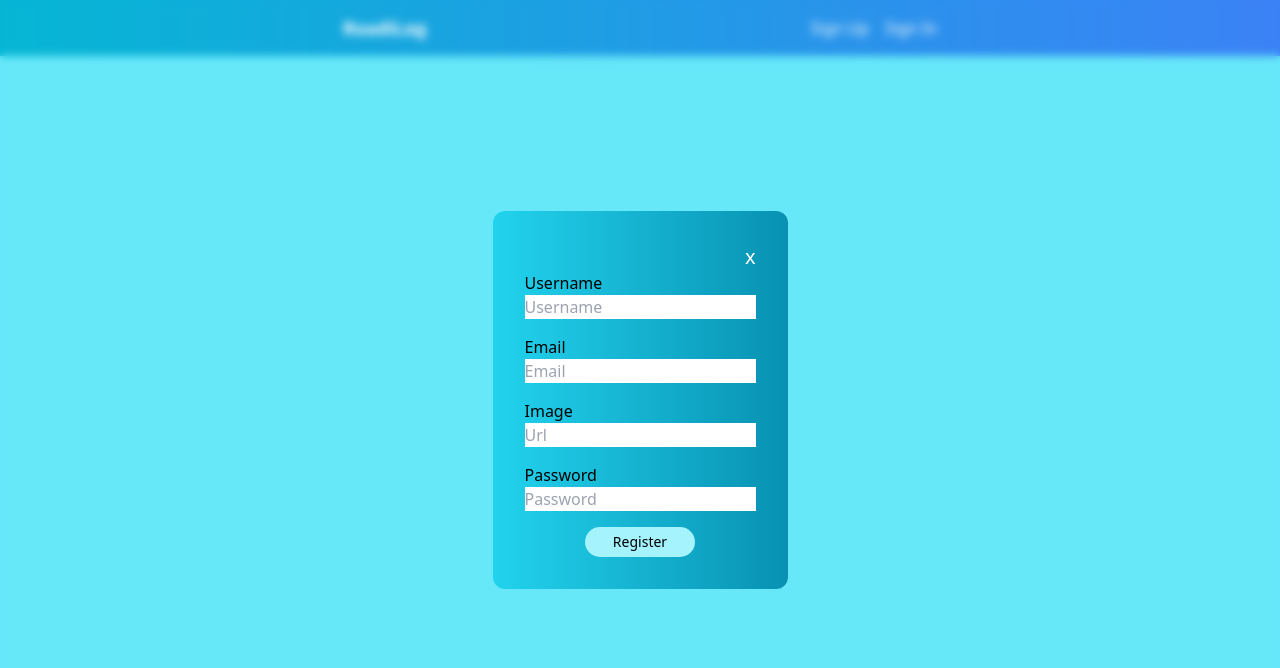
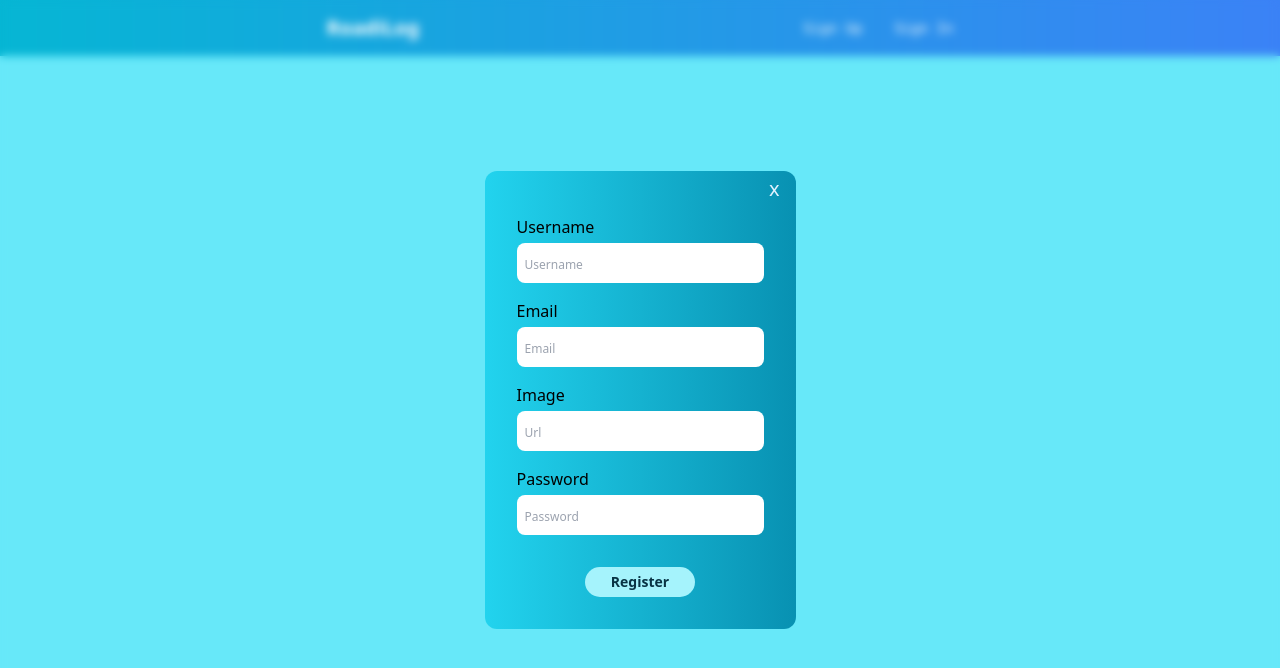
Before and after one commit to stonasss/RoadiLog, a React (Vite) app: page / in a window 1280 px wide. Both pictures are taken after a click on the button "Sign Up". Shown: the top 668 px of the page. Built offline with nearby package versions, Linux system fonts and the light colour scheme.

Commit message:
patch: alterations to css

```diff
--- a/src/components/LoginModal.tsx
+++ b/src/components/LoginModal.tsx
@@ -36,16 +36,17 @@ export default function LoginModal({ LoginShown, onClose }: LoginInfo) {
     return (
         <div className="fixed inset-0 bg-opacity-20 backdrop-blur-sm flex justify-center items-center">
             <div className="flex flex-col bg-gradient-to-r from-cyan-400 to-cyan-600 p-8 rounded-xl">
-                <div className="close text-white text-xl flex justify-end hover:cursor-pointer" onClick={() => onClose()}>
-                    x
+                <div className="close relative bottom-7 left-4 text-white text-xl flex justify-end hover:cursor-pointer" onClick={() => onClose()}>
+                    <p className="absolute text-sky-100">x</p>
                 </div>
 
                 <form onSubmit={userLogin} className="flex flex-col justify-center items-center">
-                    <div className="flex flex-col">
-                        <label htmlFor='email'>Email</label>
+                    <div className="flex flex-col mt-3">
+                        <label className="text-base mb-1" htmlFor='email'>Email</label>
                         <input
                             type="text"
                             id="email"
+                            className="rounded-lg p-2 placeholder:text-xs"
                             placeholder="Email"
                             value={email}
                             onChange={e => setEmail(e.target.value)}
@@ -53,10 +54,11 @@ export default function LoginModal({ LoginShown, onClose }: LoginInfo) {
                     </div>
 
                     <div className="flex flex-col my-4">
-                        <label htmlFor='password'>Password</label>
+                        <label className="text-base mb-1" htmlFor='password'>Password</label>
                         <input
                             type="password"
                             id="password"
+                            className="rounded-lg p-2 placeholder:text-xs"
                             placeholder="Password"
                             value={password}
                             onChange={e => setPassword(e.target.value)}
@@ -66,7 +68,7 @@ export default function LoginModal({ LoginShown, onClose }: LoginInfo) {
                     <div>
                         <button
                             type="submit"
-                            className="rounded-full bg-cyan-200 w-[110px] h-[30px] text-sm"
+                            className="rounded-full mt-4 font-bold bg-cyan-200 w-[110px] h-[30px] text-sm"
                         >Login</button>
                     </div>
                 </form>
--- a/src/components/MainPageHeader.tsx
+++ b/src/components/MainPageHeader.tsx
@@ -10,10 +10,10 @@ export default function MainPageHeader({ EnableRegister, EnableLogin, SwitchLogO
     return (
             <div className="header fixed bg-gradient-to-r from-cyan-500 to-blue-500 w-screen h-14 flex">
                 <div className="flex mx-auto space-x-96 items-center">
-                    <h1 className="title font-sans font-bold text-white text-lg">RoadiLog</h1>
+                    <h1 className="title font-sans font-bold text-white text-xl">RoadiLog</h1>
             {!SwitchLogOut ? (
                 <>
-                    <div className="container font-sans flex space-x-4 text-base text-slate-50">
+                    <div className="container font-mono flex space-x-8 text-sm text-slate-50">
 
                         <button
                             className="register hover:text-slate-400 hover:cursor-pointer"
--- a/src/components/RegisterModal.tsx
+++ b/src/components/RegisterModal.tsx
@@ -36,17 +36,18 @@ export default function RegisterModal({ RegisterShown, onClose }: RegisterInfo)
         <div className="fixed inset-0 bg-opacity-20 backdrop-blur-sm flex justify-center items-center">
 
             <div className="flex flex-col bg-gradient-to-r from-cyan-400 to-cyan-600 p-8 rounded-xl">
-                <div className="close text-white text-xl flex justify-end hover:cursor-pointer" onClick={() => onClose()}>
-                    x
+                <div className="close relative bottom-7 left-4 text-xl flex justify-end hover:cursor-pointer" onClick={() => onClose()}>
+                    <p className="absolute text-sky-100">x</p>
                 </div>
 
                 <form onSubmit={userRegister} className="flex flex-col justify-center items-center">
 
-                    <div className="flex flex-col">
-                        <label htmlFor='name'>Username</label>
+                    <div className="flex flex-col mt-3">
+                        <label className="text-base mb-1" htmlFor='name'>Username</label>
                         <input
                             type="text"
                             id="name"
+                            className="rounded-lg p-2 placeholder:text-xs"
                             placeholder="Username"
                             value={name}
                             onChange={e => setName(e.target.value)}
@@ -54,10 +55,11 @@ export default function RegisterModal({ RegisterShown, onClose }: RegisterInfo)
                     </div>
 
                     <div className="flex flex-col my-4">
-                        <label htmlFor='email'>Email</label>
+                        <label className="text-base mb-1" htmlFor='email'>Email</label>
                         <input
                             type="text"
                             id="email"
+                            className="rounded-lg p-2 placeholder:text-xs"
                             placeholder="Email"
                             value={email}
                             onChange={e => setEmail(e.target.value)}
@@ -65,20 +67,22 @@ export default function RegisterModal({ RegisterShown, onClose }: RegisterInfo)
                     </div>
 
                     <div className="flex flex-col">
-                        <label htmlFor='image'>Image</label>
+                        <label className="text-base mb-1" htmlFor='image'>Image</label>
                         <input
                             type="text"
                             id="image"
+                            className="rounded-lg p-2 placeholder:text-xs"
                             placeholder="Url"
                             value={image}
                             onChange={e => setImage(e.target.value)} />
                     </div>
 
                     <div className="flex flex-col my-4">
-                        <label htmlFor='password'>Password</label>
+                        <label className="text-base mb-1" htmlFor='password'>Password</label>
                         <input
                             type="password"
                             id="password"
+                            className="rounded-lg p-2 placeholder:text-xs"
                             placeholder="Password"
                             value={password}
                             onChange={e => setPassword(e.target.value)}
@@ -88,7 +92,7 @@ export default function RegisterModal({ RegisterShown, onClose }: RegisterInfo)
                     <div>
                         <button
                             type="submit"
-                            className="rounded-full bg-cyan-200 w-[110px] h-[30px] text-sm"
+                            className="rounded-full mt-4 font-bold text-cyan-950 bg-cyan-200 w-[110px] h-[30px] text-sm"
                         >Register</button>
                     </div>
 
--- /dev/null
+++ b/src/services/api.tsx
@@ -0,0 +1,7 @@
+import axios from 'axios';
+
+const instance = axios.create({
+    baseURL: import.meta.env.VITE_REACT_APP_API_BASE_URL
+});
+
+export default instance;
```
